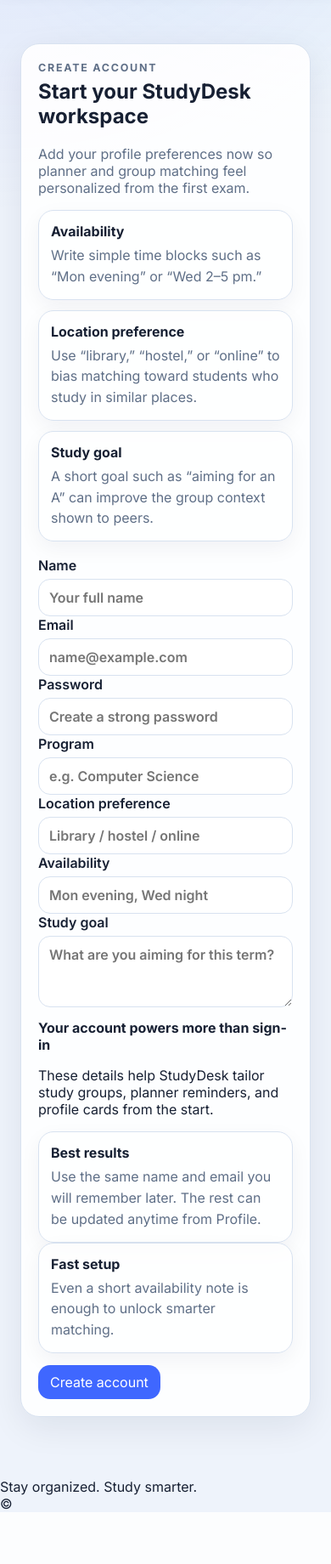
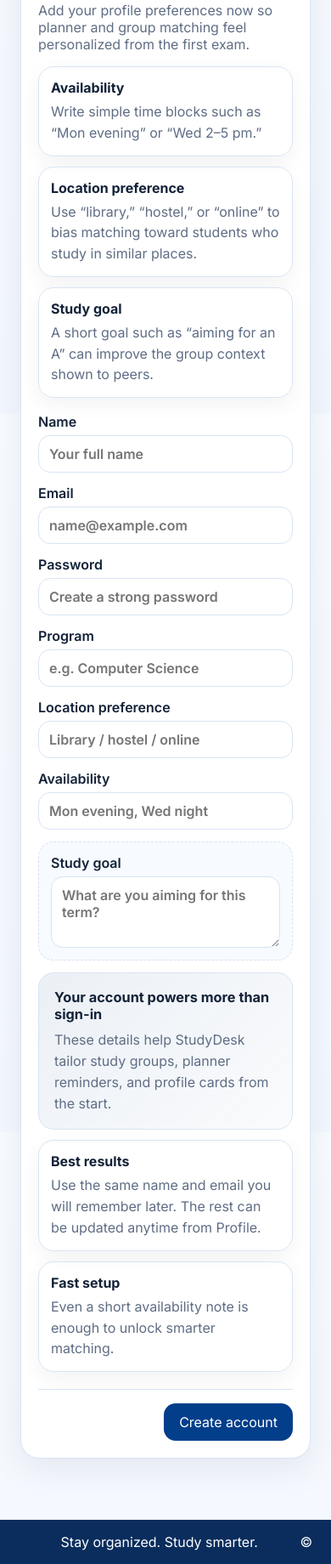
Before and after one commit to it21286964/studydesk-web, a Flask app: page /register in a window 390 px wide; the page is wider, and only the part inside the window is pictured. Shown: the part 357-2197 px from the top of that part at 85% size. Before the commit the page ends 2136 px from the top of that part, so only its background shows below. Run offline with Flask 3, Linux system fonts and the light colour scheme.

Commit message:
Update CSS

```diff
--- a/static/css/style.css
+++ b/static/css/style.css
@@ -1,94 +1,90 @@
+* { box-sizing: border-box; }
 :root {
-  --bg: #eef3fb;
-  --card: rgba(255,255,255,0.9);
-  --card-solid: #ffffff;
-  --text: #172033;
-  --muted: #5f6f87;
-  --primary: #3f67ff;
-  --primary-dark: #2d4fd6;
-  --primary-soft: #e8efff;
-  --danger: #d94d4d;
-  --border: #d8e2f0;
-  --shadow: 0 12px 40px rgba(15, 29, 55, 0.08);
+  --bg: #f3f7ff;
+  --card: #ffffff;
+  --card-solid: #f7faff;
+  --text: #132238;
+  --muted: #5f6d84;
+  --border: #d9e4f4;
+  --primary: #023E8A;
+  --primary-dark: #012a5f;
+  --primary-soft: #dbe9ff;
+  --danger: #c0392b;
+  --success: #2e8b57;
+  --warning: #c76b00;
+  --submitted: #7b61ff;
+  --shadow: 0 14px 40px rgba(15, 29, 55, 0.08);
 }
-
-* { box-sizing: border-box; }
-html, body { min-height: 100%; }
+html, body { margin: 0; min-height: 100%; }
+html { height: 100%; }
 body {
-  margin: 0;
-  font-family: 'Inter', system-ui, -apple-system, BlinkMacSystemFont, Arial, sans-serif;
-  background:
-    radial-gradient(circle at top left, rgba(63,103,255,0.14), transparent 28%),
-    radial-gradient(circle at top right, rgba(96,217,255,0.12), transparent 24%),
-    var(--bg);
+  min-height: 100vh;
+  display: flex;
+  flex-direction: column;
+  font-family: Inter, system-ui, sans-serif;
+  background: linear-gradient(180deg, #f8fbff 0%, var(--bg) 100%);
   color: var(--text);
 }
-
 a { color: var(--primary); text-decoration: none; }
 a:hover { text-decoration: underline; }
-
 .topbar {
   position: sticky;
   top: 0;
-  z-index: 20;
-  display: flex;
-  justify-content: space-between;
+  z-index: 30;
+  display: grid;
+  grid-template-columns: auto 1fr auto;
   align-items: center;
-  gap: 16px;
-  padding: 16px 24px;
-  background: rgba(18, 33, 59, 0.96);
+  gap: 18px;
+  padding: 16px 22px;
+  background: rgba(2, 62, 138, 0.97);
   color: #fff;
-  backdrop-filter: blur(14px);
-  box-shadow: 0 4px 24px rgba(7, 16, 34, 0.16);
+  box-shadow: 0 8px 30px rgba(6, 26, 61, 0.18);
+  backdrop-filter: blur(10px);
 }
-.brand-wrap { display: grid; gap: 3px; }
-.brand { font-weight: 800; font-size: 1.25rem; letter-spacing: 0.02em; }
-.brand-sub { font-size: 0.84rem; opacity: 0.78; }
-.nav-links { display: flex; flex-wrap: wrap; gap: 12px; align-items: center; }
-.nav-links a { color: #fff; opacity: 0.92; padding: 8px 12px; border-radius: 999px; }
-.nav-links a:hover { background: rgba(255,255,255,0.12); text-decoration: none; }
-.nav-pill { background: rgba(255,255,255,0.14); }
+.nav-links { display: flex; flex-wrap: wrap; gap: 10px; justify-content: center; }
+.nav-links a {
+  color: #fff;
+  font-weight: 600;
+  opacity: 0.9;
+  padding: 10px 14px;
+  border-radius: 999px;
+  min-height: 42px;
+  display: inline-flex;
+  align-items: center;
+}
+.nav-links a:hover, .nav-links a.active { background: rgba(255,255,255,0.18); text-decoration: none; opacity: 1; }
+.nav-pill { background: rgba(255,255,255,0.12); }
 
-.container { max-width: 1320px; margin: 0 auto; padding: 24px; }
-.flash-wrap { display: grid; gap: 10px; margin-bottom: 18px; }
-.flash {
-  background: #e8efff;
-  border: 1px solid #c8d7ff;
-  color: #1f4cb8;
-  border-radius: 14px;
-  padding: 12px 14px;
-  box-shadow: var(--shadow);
+.header-logo img {
+  width: 75px;
+  height: 75px;
+  object-fit: cover;
+  border-radius: 50%;
+  background: rgba(255, 255, 255, 0.08);
+  display: block;
+  margin: 0 auto;
+  transition: transform 0.3s ease-in-out;
 }
 
-.card, .auth-card, .mini-card, .plan-card, .stat-box {
-  background: var(--card);
-  border: 1px solid var(--border);
-  border-radius: 22px;
-  box-shadow: var(--shadow);
+.header-logo img:hover {
+  transform: scale(1.05);
 }
+
+.container { max-width: 1380px; margin: 0 auto; padding: 24px; flex: 1 0 auto; width: 100%; }
+.flash-wrap { display: grid; gap: 10px; margin-bottom: 18px; }
+.flash { background: #e8efff; border: 1px solid #c8d7ff; color: #1f4cb8; border-radius: 14px; padding: 12px 14px; box-shadow: var(--shadow); }
+.card, .auth-card, .mini-card, .plan-card, .stat-box { background: var(--card); border: 1px solid var(--border); border-radius: 22px; box-shadow: var(--shadow); }
 .card, .auth-card, .plan-card { padding: 20px; margin-bottom: 20px; }
-.auth-card { max-width: 560px; margin: 48px auto; }
-.wide { max-width: 920px; }
-.hero {
-  display: flex;
-  justify-content: space-between;
-  align-items: stretch;
-  gap: 18px;
-  padding: 24px;
-  margin-bottom: 20px;
-  background: linear-gradient(135deg, rgba(255,255,255,0.88), rgba(232,239,255,0.92));
-  border: 1px solid var(--border);
-  border-radius: 26px;
-  box-shadow: var(--shadow);
-}
+.auth-card { max-width: 580px; margin: 48px auto; }
+.wide { max-width: 1120px; }
+.hero { display: flex; justify-content: space-between; align-items: stretch; gap: 18px; padding: 24px; margin-bottom: 20px; background: linear-gradient(135deg, rgba(255,255,255,0.92), rgba(232,239,255,0.92)); border: 1px solid var(--border); border-radius: 26px; box-shadow: var(--shadow); }
 .compact-hero { align-items: center; }
 .hero h1, .auth-card h1, .card h1 { margin-top: 0; }
-.hero p { color: var(--muted); max-width: 65ch; }
+.hero p { color: var(--muted); max-width: 70ch; }
 .hero-actions { display: flex; gap: 10px; flex-wrap: wrap; margin-top: 16px; }
 .stat-stack { display: grid; gap: 12px; min-width: 180px; }
 .stat-box { padding: 18px; text-align: center; background: rgba(18,33,59,0.96); color: #fff; }
 .stat-box strong { display: block; font-size: 2rem; line-height: 1; margin-bottom: 6px; }
-
 .grid, .grid-2, .grid-3, .grid-4 { display: grid; gap: 20px; }
 .grid { grid-template-columns: repeat(auto-fit, minmax(240px, 1fr)); }
 .grid-2 { grid-template-columns: repeat(auto-fit, minmax(320px, 1fr)); }
@@ -98,119 +94,51 @@ a:hover { text-decoration: underline; }
 .metric { display: grid; gap: 6px; }
 .metric span { color: var(--muted); font-size: 0.92rem; }
 .metric strong { font-size: 1.8rem; }
-
 .form-grid { display: grid; gap: 14px; }
 .form-grid.two-col { grid-template-columns: repeat(auto-fit, minmax(240px, 1fr)); }
 .form-grid.three-col { grid-template-columns: repeat(auto-fit, minmax(220px, 1fr)); }
+.form-layout { grid-template-columns: minmax(0, 1.65fr) minmax(280px, 0.95fr); align-items: start; }
+.form-main { display: grid; gap: 14px; }
+.form-rail { display: grid; gap: 12px; align-content: start; }
+.form-banner { padding: 18px; border-radius: 18px; background: linear-gradient(135deg, rgba(2,62,138,0.08), rgba(2,62,138,0.02)); border: 1px solid var(--border); display: grid; gap: 8px; }
+.form-banner strong { font-size: 1.02rem; }
+.form-banner p { margin: 0; color: var(--muted); line-height: 1.55; }
+.form-fields { display: grid; gap: 14px; }
+.form-fields.two-col { grid-template-columns: repeat(auto-fit, minmax(240px, 1fr)); }
+.form-fields.three-col { grid-template-columns: repeat(auto-fit, minmax(220px, 1fr)); }
+.form-fields .span-2, .form-fields .full-span { grid-column: 1 / -1; }
+.form-fields .soft-field { background: var(--card-solid); padding: 14px; border-radius: 18px; border: 1px dashed var(--border); }
+.form-actions { display: flex; flex-wrap: wrap; gap: 12px; justify-content: flex-end; align-items: center; padding-top: 16px; margin-top: 6px; border-top: 1px solid var(--border); }
+.form-actions > * { flex: 0 0 auto; }
+.form-grid > .form-actions { grid-column: 1 / -1; }
+.form-actions button, .form-actions .button-link, .form-actions .ghost-button { min-width: 150px; }
 label { display: grid; gap: 6px; font-weight: 600; }
-input, select, textarea, button {
-  font: inherit;
-}
-input, select, textarea {
-  width: 100%;
-  border: 1px solid var(--border);
-  border-radius: 14px;
-  padding: 11px 12px;
-  background: #fff;
-  color: var(--text);
-  transition: border-color 0.15s ease, box-shadow 0.15s ease;
-}
-input:focus, select:focus, textarea:focus {
-  outline: none;
-  border-color: rgba(63,103,255,0.75);
-  box-shadow: 0 0 0 4px rgba(63,103,255,0.12);
-}
+input, select, textarea, button { font: inherit; }
+input, select, textarea { width: 100%; border: 1px solid var(--border); border-radius: 14px; padding: 11px 12px; background: #fff; color: var(--text); transition: border-color 0.15s ease, box-shadow 0.15s ease; }
+input:focus, select:focus, textarea:focus { outline: none; border-color: rgba(2,62,138,0.7); box-shadow: 0 0 0 4px rgba(2,62,138,0.12); }
 button, .button-link, .ghost-button {
-  display: inline-flex;
-  justify-content: center;
-  align-items: center;
-  gap: 8px;
-  border: 0;
-  border-radius: 14px;
-  padding: 10px 14px;
-  cursor: pointer;
-  text-decoration: none;
-  transition: transform 0.12s ease, background 0.18s ease, opacity 0.18s ease;
+  display: inline-flex; justify-content: center; align-items: center; gap: 8px; border: 0; border-radius: 14px; padding: 0 18px; min-height: 44px; min-width: 132px; cursor: pointer; text-decoration: none; transition: transform 0.12s ease, background 0.18s ease, opacity 0.18s ease;
 }
 button:hover, .button-link:hover, .ghost-button:hover { transform: translateY(-1px); text-decoration: none; }
 button, .button-link { background: var(--primary); color: #fff; }
 button:hover, .button-link:hover { background: var(--primary-dark); }
-.button-link.secondary, .ghost-button {
-  background: #fff;
-  color: var(--text);
-  border: 1px solid var(--border);
-}
+.button-link.secondary, .ghost-button { background: #fff; color: var(--text); border: 1px solid var(--border); }
 .button-link.secondary:hover, .ghost-button:hover { background: #f8fbff; }
 button.danger { background: var(--danger); }
 button.danger:hover { background: #b83c3c; }
-
 .toolbar { display: flex; gap: 12px; align-items: center; margin: 8px 0 16px; flex-wrap: wrap; }
-.searchbox {
-  min-width: min(100%, 320px);
-  flex: 1;
-  padding: 12px 14px;
-  border-radius: 999px;
-  border: 1px solid var(--border);
-  background: rgba(255,255,255,0.96);
-}
-
-.section-head {
-  display: flex;
-  justify-content: space-between;
-  gap: 12px;
-  align-items: center;
-  margin-bottom: 12px;
-}
+.searchbox { min-width: min(100%, 320px); flex: 1; padding: 12px 14px; border-radius: 999px; border: 1px solid var(--border); background: rgba(255,255,255,0.96); }
+.section-head { display: flex; justify-content: space-between; gap: 12px; align-items: center; margin-bottom: 12px; }
 .section-head h1, .section-head h2, .section-head h3 { margin: 0; }
-
-.eyebrow {
-  font-size: 0.78rem;
-  letter-spacing: 0.14em;
-  text-transform: uppercase;
-  color: var(--muted);
-  font-weight: 700;
-  margin-bottom: 6px;
-}
-.tip {
-  width: 28px; height: 28px;
-  border-radius: 50%;
-  display: inline-flex;
-  align-items: center;
-  justify-content: center;
-  background: var(--primary-soft);
-  color: var(--primary-dark);
-  font-weight: 800;
-  font-size: 0.9rem;
-  flex: 0 0 auto;
-}
-
-.pill {
-  display: inline-flex;
-  align-items: center;
-  gap: 6px;
-  padding: 6px 10px;
-  border-radius: 999px;
-  background: #edf2ff;
-  color: #304dca;
-  font-size: 0.86rem;
-  font-weight: 700;
-}
+.eyebrow { font-size: 0.78rem; letter-spacing: 0.14em; text-transform: uppercase; color: var(--muted); font-weight: 700; margin-bottom: 6px; }
+.tip { width: 28px; height: 28px; border-radius: 50%; display: inline-flex; align-items: center; justify-content: center; background: var(--primary-soft); color: var(--primary-dark); font-weight: 800; font-size: 0.9rem; flex: 0 0 auto; cursor: help; }
+.pill { display: inline-flex; align-items: center; gap: 6px; padding: 6px 10px; border-radius: 999px; background: #edf2ff; color: #304dca; font-size: 0.86rem; font-weight: 700; }
 .strong-pill { background: #e6fff5; color: #1f8c65; }
-.blocked {
-  display: inline-flex;
-  align-items: center;
-  padding: 6px 10px;
-  border-radius: 999px;
-  background: #ffe4e4;
-  color: #a43c3c;
-  font-weight: 700;
-}
-
+.blocked { display: inline-flex; align-items: center; padding: 6px 10px; border-radius: 999px; background: #ffe4e4; color: #a43c3c; font-weight: 700; }
 .table-wrap { overflow-x: auto; }
 table { width: 100%; border-collapse: collapse; }
 th, td { padding: 12px 10px; border-bottom: 1px solid var(--border); text-align: left; vertical-align: top; }
 th { color: var(--muted); font-size: 0.92rem; }
-
 .list { list-style: none; padding: 0; margin: 0; display: grid; gap: 10px; }
 .list.compact { gap: 8px; }
 .stack { display: grid; gap: 12px; }
@@ -220,33 +148,42 @@ th { color: var(--muted); font-size: 0.92rem; }
 .subtle, .muted { color: var(--muted); }
 .read { opacity: 0.72; }
 .unread { font-weight: 700; }
-.notif-item {
-  padding: 12px 14px;
-  border: 1px solid var(--border);
-  border-radius: 14px;
-  background: rgba(255,255,255,0.9);
-  cursor: pointer;
-}
+.notif-item { padding: 12px 14px; border: 1px solid var(--border); border-radius: 14px; background: rgba(255,255,255,0.9); cursor: pointer; }
 .notif-item:hover { background: #f8fbff; }
-
-.status-btn, .mini-status-btn {
-  min-width: 120px;
-  justify-content: center;
-}
-.plan-item { display: flex; gap: 10px; align-items: center; flex-wrap: wrap; }
-
-.auth-shell { min-height: calc(100vh - 120px); display: grid; place-items: center; }
+.status-btn, .mini-status-btn { min-width: 150px; justify-content: center; }
+.status-not-started { background: #edf2ff; color: #2643b8; }
+.status-in-progress { background: #fff1cc; color: #8f5a00; }
+.status-submitted { background: #efe5ff; color: #6b3fd6; }
+.status-completed { background: #dff5e8; color: #177245; }
+.status-not-started:hover, .status-in-progress:hover, .status-submitted:hover, .status-completed:hover { filter: brightness(0.98); }
+.auth-shell { min-height: calc(100vh - 160px); display: grid; place-items: center; }
 .hero-auth { max-width: 680px; }
-
-@media (max-width: 860px) {
-  .hero { flex-direction: column; }
-  .topbar { position: static; }
-  .nav-links { gap: 8px; }
-}
-
 .helper-grid { display: grid; grid-template-columns: repeat(auto-fit, minmax(220px, 1fr)); gap: 12px; margin: 14px 0 18px; }
 .help-card { background: rgba(255,255,255,0.76); border: 1px solid var(--border); border-radius: 18px; padding: 14px; box-shadow: 0 8px 24px rgba(15, 29, 55, 0.05); }
 .help-card strong { display: block; margin-bottom: 6px; }
 .help-card p { margin: 0; color: var(--muted); line-height: 1.55; }
 .field-help { display: block; margin-top: 4px; color: var(--muted); font-size: 0.82rem; line-height: 1.4; font-weight: 500; }
-.tip { cursor: help; }
+.hidden-section { display: none; }
+.hidden-section.show { display: grid; }
+.bucket-wrap { margin-bottom: 18px; }
+.bucket-title { margin-bottom: 8px; }
+.avatar-wrap { display: grid; place-items: center; }
+.avatar { width: 112px; height: 112px; border-radius: 28px; object-fit: cover; border: 1px solid var(--border); box-shadow: var(--shadow); background: #fff; }
+.avatar-fallback { display: grid; place-items: center; font-size: 2.4rem; font-weight: 800; color: #fff; background: var(--primary); }
+.avatar-sm { width: 52px; height: 52px; border-radius: 16px; font-size: 1.15rem; }
+.member-list { gap: 12px; }
+.member-item { display: flex; align-items: center; gap: 12px; padding: 12px 14px; border: 1px solid var(--border); border-radius: 18px; background: rgba(255,255,255,0.86); }
+.member-avatar { flex: 0 0 auto; }
+.member-meta { min-width: 0; }
+.member-meta strong { display: block; margin-bottom: 4px; }
+.site-footer {
+  margin-top: auto;
+  display: flex; flex-wrap: wrap; justify-content: space-between; gap: 10px;
+  padding: 16px 22px; color: #fff; background: #0a2d5d;
+}
+@media (max-width: 860px) {
+  .topbar { grid-template-columns: auto 1fr; }
+  .nav-links { grid-column: 1 / -1; justify-content: flex-start; }
+  .hero { flex-direction: column; }
+  .form-layout { grid-template-columns: 1fr; }
+}
```
